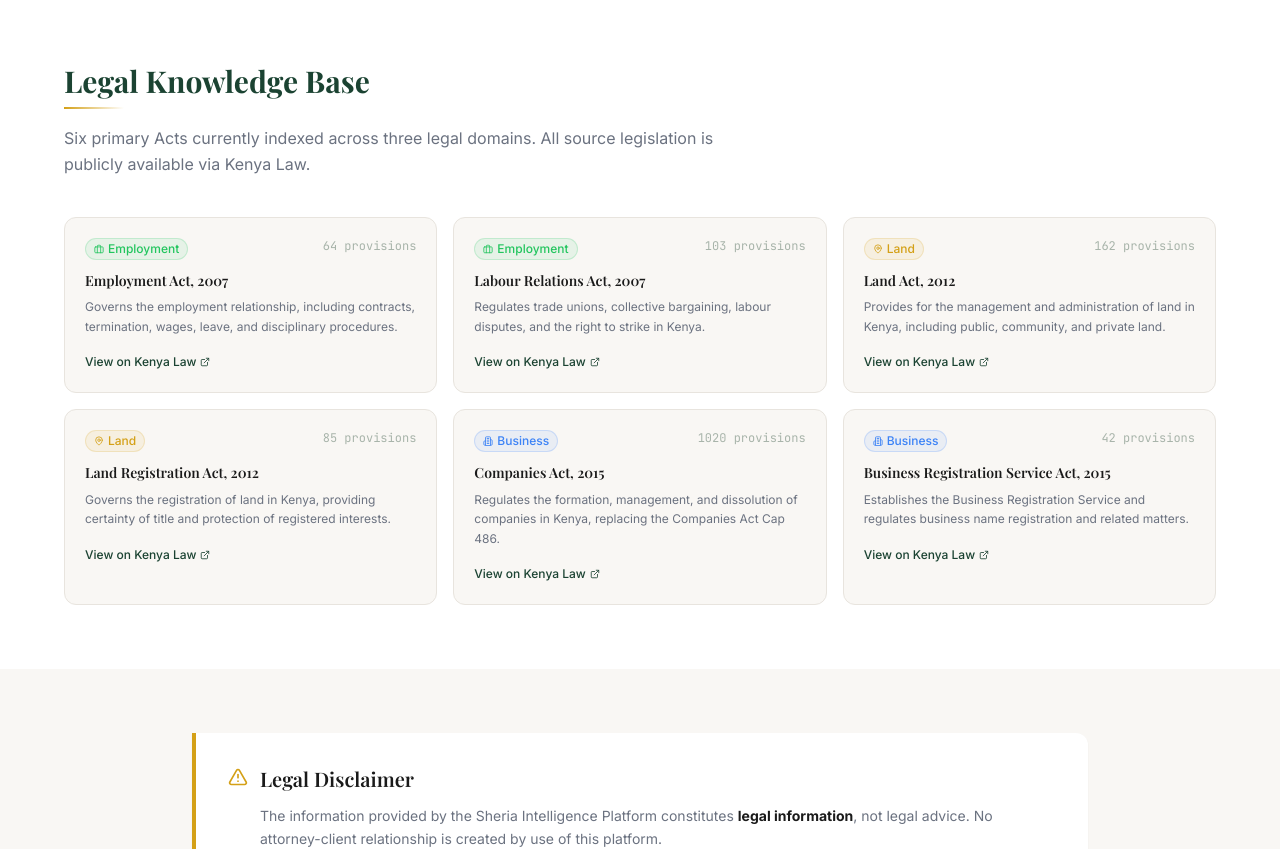
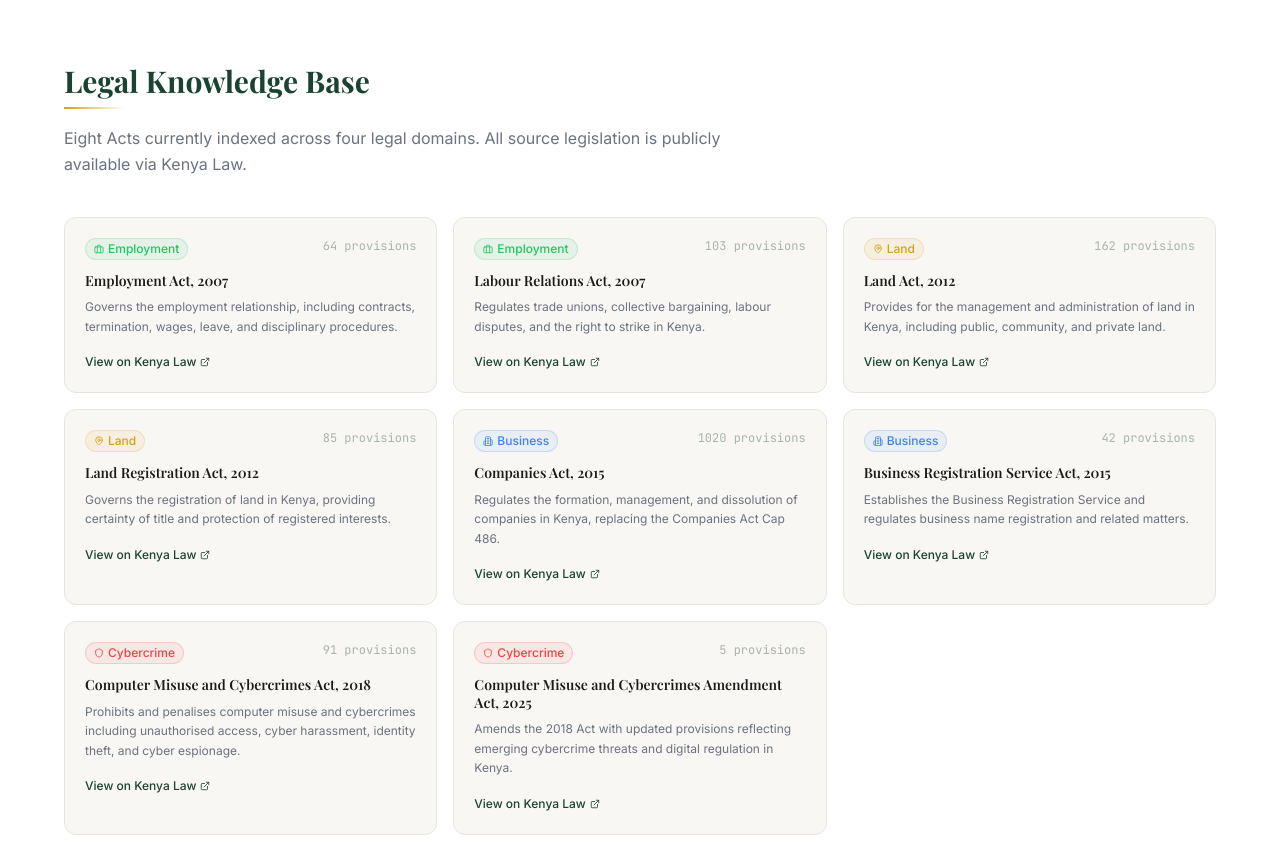
Before and after one commit to KellyKiprop/sheria-intelligence-app, a React (Vite) app: page /about in a window 1280 px wide. Shown: the part 1000-1849 px from the top of the page. Built offline with nearby package versions, Linux system fonts and the light colour scheme; no server answers; a web font is replaced by a local one.

Commit message:
feat: add cybercrime Acts to About page

```diff
--- a/src/pages/About.tsx
+++ b/src/pages/About.tsx
@@ -1,5 +1,5 @@
 import { motion } from 'framer-motion';
-import { Scale, BarChart2, Briefcase, MapPin, Building2, ExternalLink, AlertTriangle } from 'lucide-react';
+import { Scale, BarChart2, Briefcase, MapPin, Building2, Shield, ExternalLink, AlertTriangle } from 'lucide-react';
 import CoatOfArms from '../components/CoatOfArms';
 
 const ACTS = [
@@ -56,6 +56,24 @@ const ACTS = [
     description: 'Establishes the Business Registration Service and regulates business name registration and related matters.',
     url: 'https://kenyalaw.org',
     provisions: 42,
+  },
+  {
+    id: 'cybercrime',
+    name: 'Computer Misuse and Cybercrimes Act, 2018',
+    domain: 'Cybercrime',
+    domainColor: '#EF4444',
+    description: 'Prohibits and penalises computer misuse and cybercrimes including unauthorised access, cyber harassment, identity theft, and cyber espionage.',
+    url: 'https://kenyalaw.org',
+    provisions: 91,
+  },
+  {
+    id: 'cybercrime-amendment',
+    name: 'Computer Misuse and Cybercrimes Amendment Act, 2025',
+    domain: 'Cybercrime',
+    domainColor: '#EF4444',
+    description: 'Amends the 2018 Act with updated provisions reflecting emerging cybercrime threats and digital regulation in Kenya.',
+    url: 'https://kenyalaw.org',
+    provisions: 5,
   },
 ];
 
@@ -135,7 +153,7 @@ export default function About() {
             <h2 className="font-display text-3xl font-bold text-[#1B4332] mb-2">Legal Knowledge Base</h2>
             <div style={{ background: 'linear-gradient(90deg, #D4A017, transparent)', height: '2px', width: '60px', marginBottom: '16px' }} />
             <p className="text-[#6B7280] max-w-2xl leading-relaxed">
-              Six primary Acts currently indexed across three legal domains. All source legislation is publicly available via Kenya Law.
+              Eight Acts currently indexed across four legal domains. All source legislation is publicly available via Kenya Law.
             </p>
           </div>
 
@@ -154,7 +172,7 @@ export default function About() {
                     className="inline-flex items-center gap-1 px-2 py-0.5 rounded-full text-xs font-medium"
                     style={{ backgroundColor: `${act.domainColor}15`, color: act.domainColor, border: `1px solid ${act.domainColor}30` }}
                   >
-                    {act.domain === 'Employment' ? <Briefcase size={10} /> : act.domain === 'Land' ? <MapPin size={10} /> : <Building2 size={10} />}
+                    {act.domain === 'Employment' ? <Briefcase size={10} /> : act.domain === 'Land' ? <MapPin size={10} /> : act.domain === 'Cybercrime' ? <Shield size={10} /> : <Building2 size={10} />}
                     {act.domain}
                   </span>
                   <span className="text-xs font-code text-[#A8B4AA]">{act.provisions} provisions</span>
```
